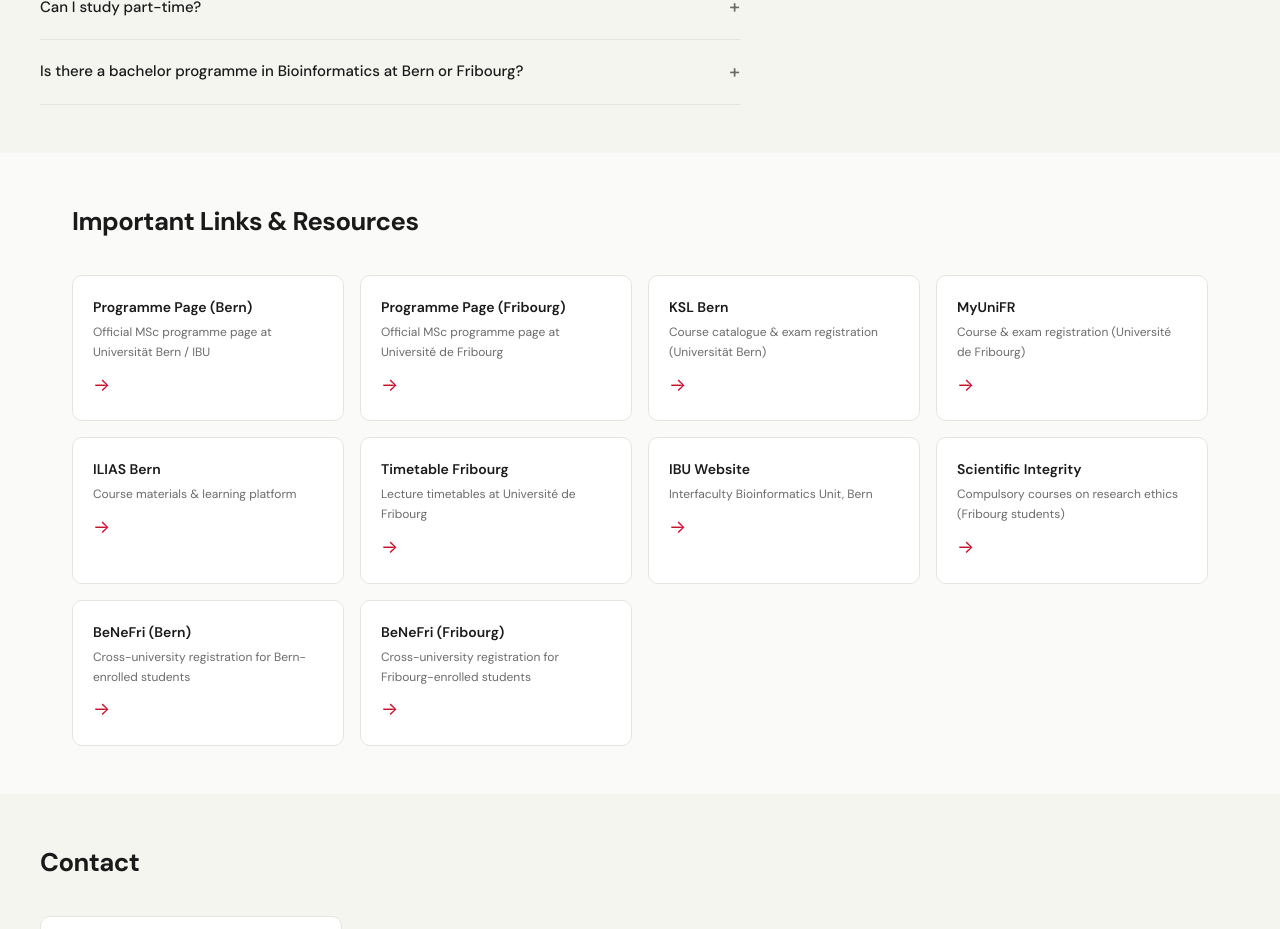
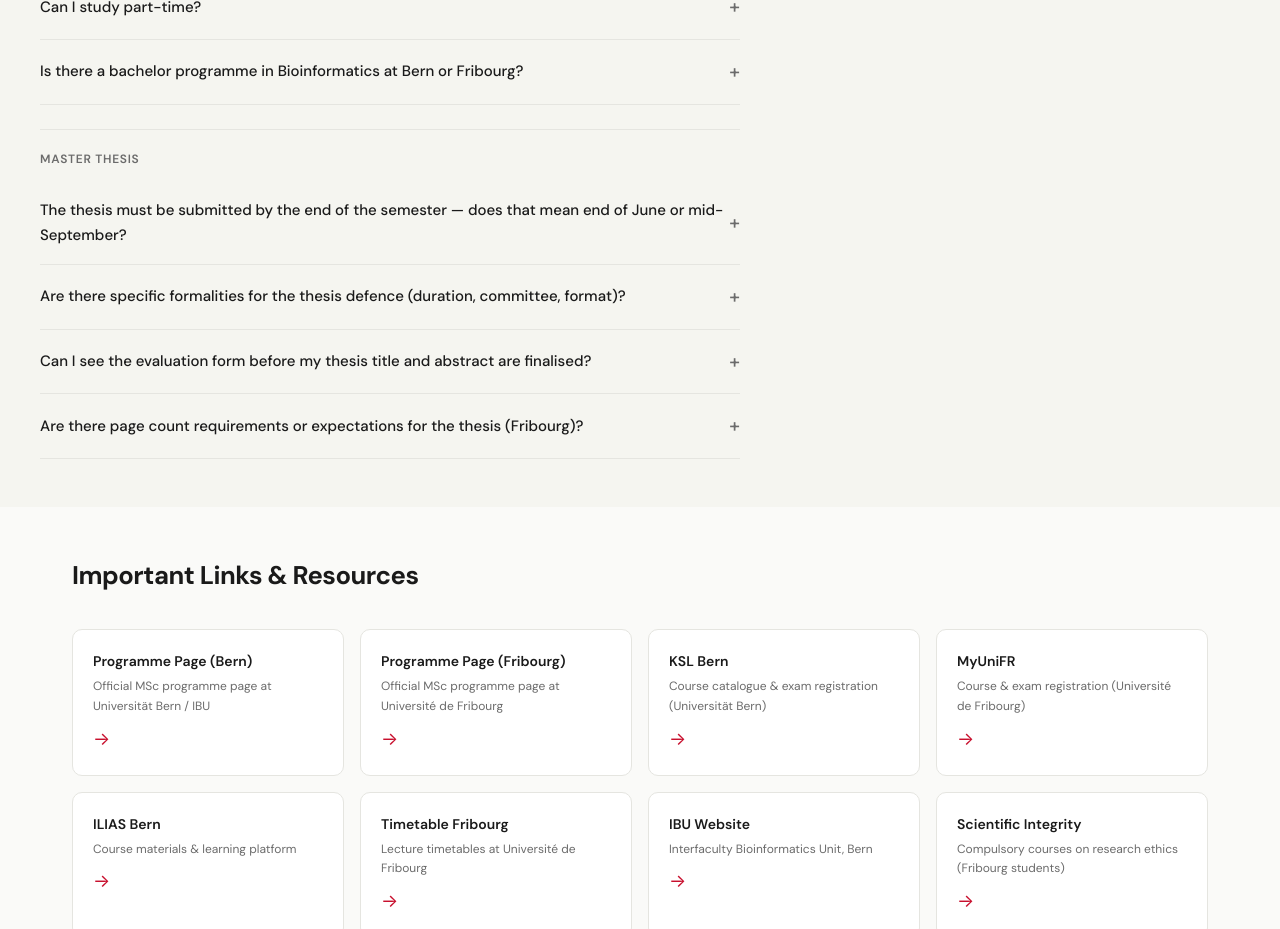
Before and after one commit to mscbioinformatics/msc-bioinformatics, a plain HTML site: page index.html in a window 1280 px wide. Shown: the part 5280-6209 px from the top of the page. Drawn offline with Linux system fonts and the light colour scheme.

Commit message:
Add files via upload

```diff
--- a/index.html
+++ b/index.html
@@ -703,6 +703,27 @@
         <div class="faq-q" onclick="this.parentElement.classList.toggle('open')">Is there a bachelor programme in Bioinformatics at Bern or Fribourg?</div>
         <div class="faq-a"><div class="faq-a-inner">No, there is no dedicated bachelor programme in bioinformatics at either university. The MSc programme accepts graduates from various bachelor backgrounds and brings them up to speed through the preparatory modules.</div></div>
       </div>
+
+      <div style="margin-top:1.5rem; margin-bottom:0.75rem; padding-top:1rem; border-top:1px solid var(--border);">
+        <span style="font-size:12px; font-weight:600; text-transform:uppercase; letter-spacing:.06em; color:var(--fg-dim);">Master Thesis</span>
+      </div>
+
+      <div class="faq-item">
+        <div class="faq-q" onclick="this.parentElement.classList.toggle('open')">The thesis must be submitted by the end of the semester &mdash; does that mean end of June or mid-September?</div>
+        <div class="faq-a"><div class="faq-a-inner">There is no rule that the thesis must be submitted by the end of the teaching period in June. The spring semester officially runs until mid-September. However, if your thesis extends beyond the current semester, you will need to re-enrol and pay tuition fees for the following semester.</div></div>
+      </div>
+      <div class="faq-item">
+        <div class="faq-q" onclick="this.parentElement.classList.toggle('open')">Are there specific formalities for the thesis defence (duration, committee, format)?</div>
+        <div class="faq-a"><div class="faq-a-inner">There are no strict formal requirements beyond what is listed in the thesis checklist. The details &mdash; such as duration of the presentation, who attends, and the format &mdash; are best discussed directly with your supervisor. In practice, most students present their work during a lab meeting of the supervising research group.</div></div>
+      </div>
+      <div class="faq-item">
+        <div class="faq-q" onclick="this.parentElement.classList.toggle('open')">Can I see the evaluation form before my thesis title and abstract are finalised?</div>
+        <div class="faq-a"><div class="faq-a-inner">The evaluation form can only be submitted once it is complete &mdash; it is filled in by the supervisors after the thesis and defence are finished. You cannot submit a partial form in advance. If you have questions about the evaluation criteria, speak with your supervisor.</div></div>
+      </div>
+      <div class="faq-item">
+        <div class="faq-q" onclick="this.parentElement.classList.toggle('open')">Are there page count requirements or expectations for the thesis (Fribourg)?</div>
+        <div class="faq-a"><div class="faq-a-inner">There are no specific page count requirements at either university, as long as the thesis is within a reasonable scope. Content and quality matter far more than length. If you are unsure, discuss expectations with your supervisor early on.</div></div>
+      </div>
     </div>
   </div>
 </section>
```
